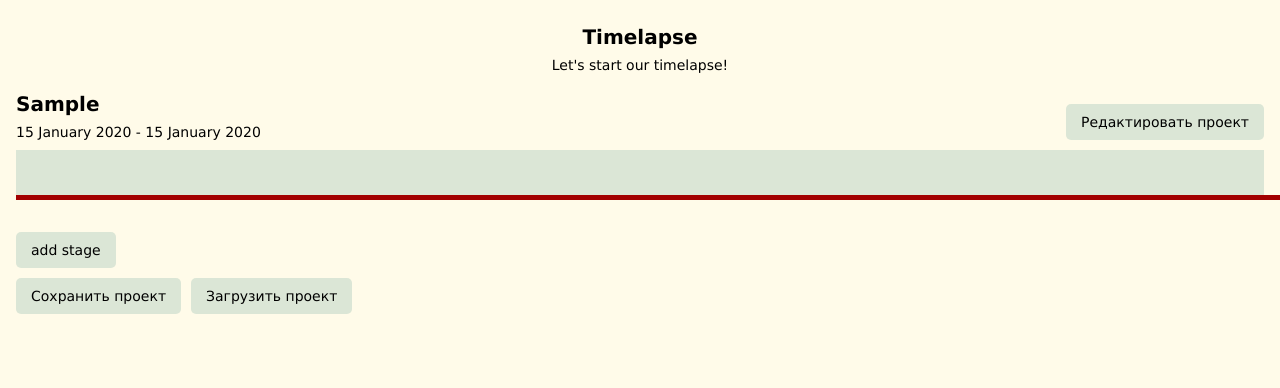
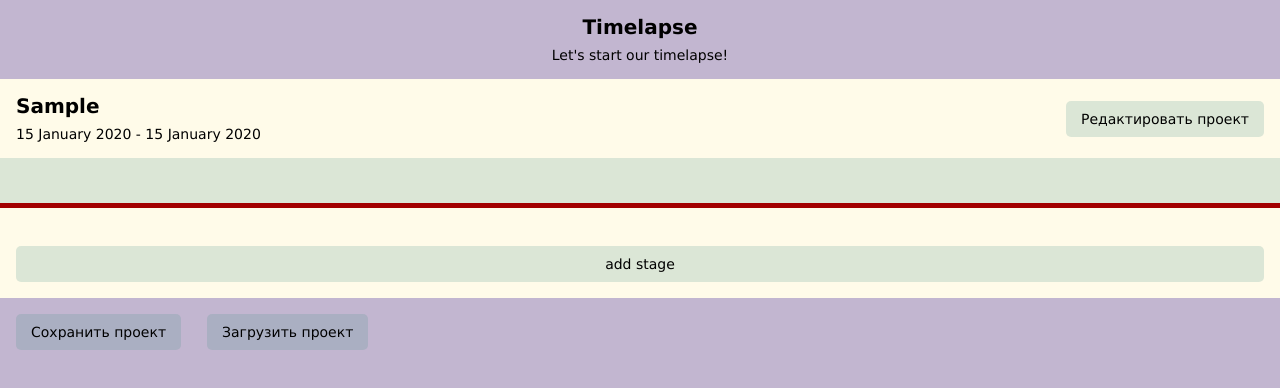
Before and after one commit to ann4ann/Timelapse, a React (Create React App) app: page / in a window 1280 px wide. Both pictures are taken after typing "Sample", "2020-01-15", "2020-01-15" into the empty fields and a click on the button "Start timelapse!". Shown: the top 388 px of the page. Built offline with nearby package versions, Linux system fonts and the light colour scheme.

Commit message:
added project file upload validation

```diff
--- a/src/App.css
+++ b/src/App.css
@@ -1,5 +1,15 @@
 .App {
     background-color: #fffbe9;
     min-height: 100vh;
-    padding: 1rem;
+    display: flex;
+    flex-direction: column;
 }
+
+.headerSection {
+    background-color: var(--secondary-color);
+}
+
+.loadSection {
+    background-color: var(--secondary-color);
+    flex-grow: 1;
+}
--- a/src/App.tsx
+++ b/src/App.tsx
@@ -9,7 +9,7 @@ import {Button} from "./app/components/common/Button/Button";
 import {ProjectProvider} from "./app/providers";
 import StagesProvider from "./app/providers/StagesProvider/StagesProvider";
 import {AddProjectStageForm} from "./app/components/ui/AddProjectStageForm/AddProjectStageForm";
-import {UploadFileForm} from "./app/components/common/UploadFileForm/UploadFileForm";
+import {uploadedFile, UploadFileForm} from "./app/components/common/UploadFileForm/UploadFileForm";
 
 interface onEdit {
     project: boolean,
@@ -18,7 +18,6 @@ interface onEdit {
 }
 
 function App() {
-    const [uploadFile, setUploadFile] = useState<string>("")
     const [isOnEditing, setIsOnEditing] = useState<onEdit>({
         project: true,
         stage: false,
@@ -35,6 +34,7 @@ function App() {
         dateName: "",
     }
     const [projectStageData,setProjectStageData] = useState<projectStage>(emptyProject)
+    const [uploadFileErr, setUploadFileErr] = useState<boolean>(false)
 
     useEffect(() => {
         const strData = localStorage.getItem("projectData")
@@ -55,7 +55,8 @@ function App() {
     const toggleProjectInEditing = () => {
         setIsOnEditing(prevState => ({
             ...prevState,
-            project: !prevState.project
+            project: !prevState.project,
+            stage: false
         }))
     }
     const onProjectFormSubmit = (data: any) => {
@@ -77,10 +78,10 @@ function App() {
         }))
         setProjectStageData(emptyProject)
     }
-    const setStageInEditing = () => {
+    const toggleStageInEditing = () => {
         setIsOnEditing(prevState => ({
             ...prevState,
-            stage: true
+            stage: !prevState.stage
         }))
     }
     const deleteStageAndGetNewStagesData = (deletedStageData: projectStage) => {
@@ -147,26 +148,34 @@ function App() {
             ...prevState,
             upload: !prevState.upload
         }))
+        setUploadFileErr(false)
     }
 
-    const onUploadProjectClick = async (data: any) => {
+    const onUploadProjectClick = async (data: uploadedFile) => {
         const formData = new FormData()
         await formData.append("files", data.file[0])
         const fileData = await formData.get("files")
-        console.log(fileData)
+        // console.log(fileData)
         const dataBlob = new Blob([fileData ? fileData : ""], {type: "text/plain"})
         const reader = new FileReader()
         reader.onload = function (e) {
             const fileContent = (e.target?.result);
-            console.log(typeof fileContent)
+
             let projDataArr: string[] = []
             if (typeof fileContent === "string") {
                 projDataArr = fileContent.split("/")
             }
-            const newProjectData = JSON.parse(projDataArr[0])
-            const newProjectStagesData = JSON.parse(projDataArr[1])
 
-            if (newProjectData.projectName) {
+            let newProjectData
+            let newProjectStagesData
+            try {
+                newProjectData = JSON.parse(projDataArr[0])
+                newProjectStagesData = JSON.parse(projDataArr[1])
+            } catch (e) {
+                console.log("parse error")
+            }
+
+            if (newProjectData?.projectName) {
                 setProjectData(newProjectData)
                 setProjectStages(newProjectStagesData)
                 localStorage.setItem("projectStages", JSON.stringify(newProjectStagesData))
@@ -176,7 +185,7 @@ function App() {
                     upload: false
                 }))
             } else {
-                console.log("Wrong file")
+                setUploadFileErr(true)
             }
         }
         reader.onerror = function (e) {
@@ -189,12 +198,15 @@ function App() {
         <ProjectProvider initialProjectData={projectData}>
             <StagesProvider initialDates={projectStages}>
                 <div className="App">
-                    <Text
-                        title="Timelapse"
-                        content="Let's start our timelapse!"
-                        align={textAlign.CENTER}
-                    />
-                    {projectData.projectName && <ProjectInfo onClick={toggleProjectInEditing}/>}
+                    <div className="headerSection">
+                        <Text
+                            title="Timelapse"
+                            content="Let's start our timelapse!"
+                            align={textAlign.CENTER}
+                        />
+                    </div>
+                    {projectData.projectName && !isOnEditing.project &&
+                        <ProjectInfo onClick={toggleProjectInEditing}/>}
 
                     {isOnEditing.project &&
                         <CreateProjectForm
@@ -203,10 +215,11 @@ function App() {
                         />
                     }
 
-                    {!isOnEditing.project && !isOnEditing.stage &&
+                    {!isOnEditing.project &&
                         <>
                             <Timelapse onStageBlockClick={onStageBlockClick}/>
-                            <Button text="add stage" onClick={setStageInEditing} />
+                            {!isOnEditing.stage &&
+                                <Button text="add stage" onClick={toggleStageInEditing}/>}
                         </>
                     }
 
@@ -219,12 +232,13 @@ function App() {
                         />
                     }
                     {!isOnEditing.project && !isOnEditing.stage &&
-                        <div>
+                        <div className="loadSection">
                             <Button text="Сохранить проект" onClick={onSaveProjectClick} />
                             <Button text="Загрузить проект" onClick={toggleUploadIsEditing} />
+                            {isOnEditing.upload &&
+                                <UploadFileForm onSubmit={onUploadProjectClick} wrongFileErr={uploadFileErr}/>}
                         </div>
                     }
-                    {isOnEditing.upload && <UploadFileForm onSubmit={onUploadProjectClick}/>}
                 </div>
             </StagesProvider>
         </ProjectProvider>
--- a/src/app/components/common/Button/Button.module.css
+++ b/src/app/components/common/Button/Button.module.css
@@ -1,7 +1,7 @@
 .button {
     background-color: var(--transperent-accent-color);
     padding: 10px 15px;
-    margin-top: 10px;
+    margin: 1rem;
     border: none;
     border-radius: 5px;
     cursor: pointer;
--- a/src/app/components/common/Form/Form.module.css
+++ b/src/app/components/common/Form/Form.module.css
@@ -2,5 +2,5 @@
     background-color: var(--primary-color);
     border-radius: 10px;
     padding: 16px;
-    margin-top: 10px;
+    margin: 1rem;
 }
--- a/src/app/components/common/Text/Text.module.css
+++ b/src/app/components/common/Text/Text.module.css
@@ -1,5 +1,5 @@
 .text {
-    padding: 10px 0;
+    padding: 1rem;
 }
 
 .title {
--- a/src/app/components/common/UploadFileForm/UploadFileForm.tsx
+++ b/src/app/components/common/UploadFileForm/UploadFileForm.tsx
@@ -1,22 +1,35 @@
 import {memo} from "react";
-import cls from "./UploadFileForm.module.css"
 import {Form} from "../Form/Form";
 import {Input} from "../Input/Input/Input";
 import {Button} from "../Button/Button";
+import {inputType, Text, textAlign} from "../Text/Text";
+
+export interface uploadedFile extends File{
+    file: string
+}
 
 interface UploadFileFormProps {
-    onSubmit: (data: any) => void
+    onSubmit: (data: uploadedFile) => void,
+    wrongFileErr: boolean
 }
 
 export const UploadFileForm = memo((props: UploadFileFormProps) => {
     const {
-        onSubmit
+        onSubmit,
+        wrongFileErr
     } = props
 
     return (
-        <Form onSubmit={onSubmit}>
-            <Input name="file" inputType="file" label="Выберите файл проекта для загрузки:" />
-            <Button text="Загрузить проект" type="submit" />
-        </Form>
+        <>
+            {wrongFileErr && <Text
+                type={inputType.ERROR}
+                align={textAlign.RIGHT}
+                content="Wrong file, upload error."
+            />}
+            <Form onSubmit={onSubmit}>
+                <Input name="file" inputType="file" label="Выберите файл проекта для загрузки:" />
+                <Button text="Загрузить проект" type="submit" />
+            </Form>
+        </>
     )
 })
--- a/src/app/components/ui/Timelapse/Timelapse.module.css
+++ b/src/app/components/ui/Timelapse/Timelapse.module.css
@@ -2,7 +2,7 @@
     width: 100%;
     min-height: 50px;
     background-color: var(--transperent-accent-color);
-    padding: 10px;
+    padding: 1rem;
     margin-bottom: 22px;
     display: flex;
     position: relative;
--- a/src/index.css
+++ b/src/index.css
@@ -5,6 +5,7 @@
   --accent-color: #74cebf;
   --transperent-accent-color: rgba(78, 147, 137, 0.2);
   --primary-color: #d3e7ad;
+  --secondary-color: #c2b6d0;
   --dark-color: #587574;
   --error: #a20000;
 }
```
